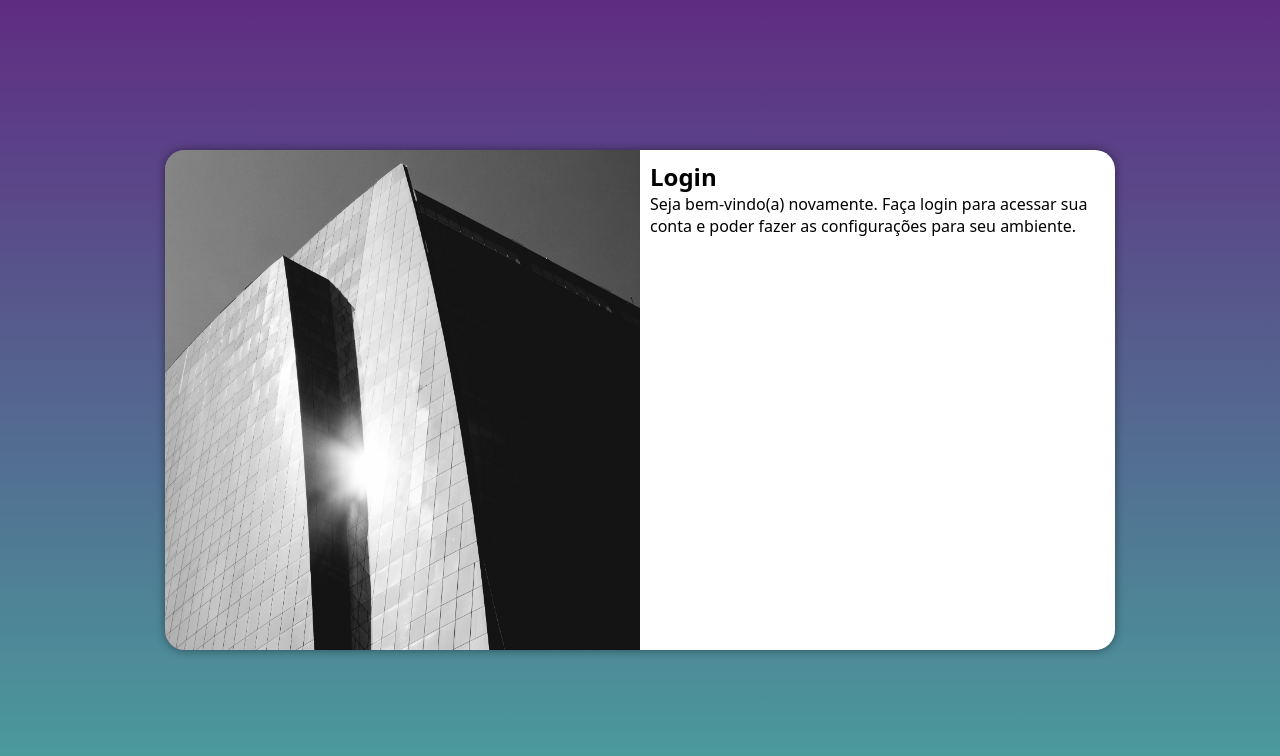
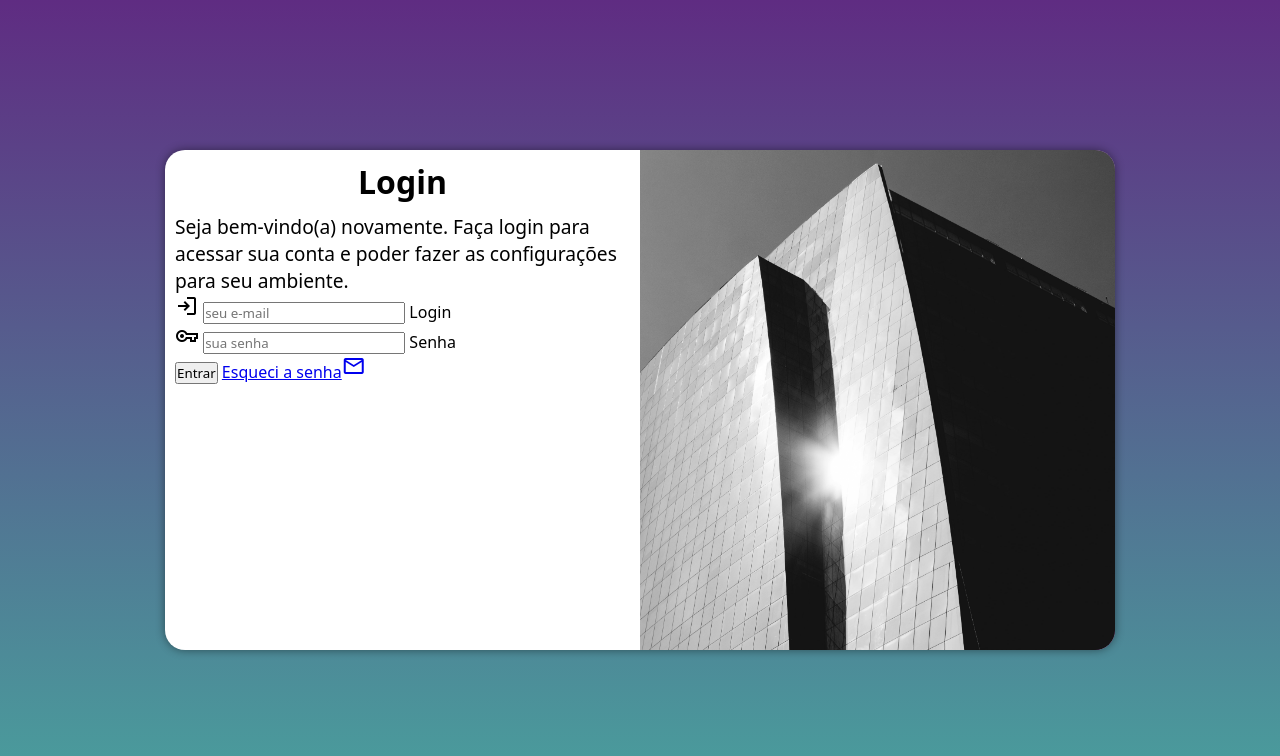
Before and after one commit to alanpereiradasilva/projeto-login, a plain HTML site: page index.html in a window 1280 px wide. Drawn offline with nearby package versions, Linux system fonts and the light colour scheme.

Commit message:
adicionei o formulário

```diff
--- a/estilos/media-query.css
+++ b/estilos/media-query.css
@@ -40,13 +40,21 @@ Grandes telas: acima de 1366
     }
 
     section#login > div#imagem {
-        float: left;
+        float: right;
         width: 50%;
         height: 100%;
     }
 
     section#login > div#formulario {
-        float: right;
+        float: left;
         width: 50%;
     }
+
+    div#formulario > h1 {
+        font-size: 2em;
+    }
+
+    div#formulario > p {
+        font-size: 1.2em;
+    }
 }
--- a/estilos/style.css
+++ b/estilos/style.css
@@ -52,3 +52,12 @@ section#login > div#formulario {
     display: block;
     padding: 10px;
 }
+
+div#formulario > h1 {
+    text-align: center;
+    margin-bottom: 10px;
+}
+
+div#formulario > p {
+    font-size: 0.8em;
+}
--- a/index.html
+++ b/index.html
@@ -4,6 +4,9 @@
     <meta charset="UTF-8">
     <meta name="viewport" content="width=device-width, initial-scale=1.0">
     <title>Login</title>
+    <link rel="stylesheet" href="https://fonts.googleapis.com/css2?family=Material+Symbols+Outlined:opsz,wght,FILL,GRAD@20..48,100..700,0..1,-50..200&icon_names=login" />
+    <link rel="stylesheet" href="https://fonts.googleapis.com/css2?family=Material+Symbols+Outlined:opsz,wght,FILL,GRAD@20..48,100..700,0..1,-50..200&icon_names=vpn_key" />
+    <link rel="stylesheet" href="https://fonts.googleapis.com/css2?family=Material+Symbols+Outlined:opsz,wght,FILL,GRAD@20..48,100..700,0..1,-50..200&icon_names=mail" />
     <link rel="stylesheet" href="estilos/style.css">
     <link rel="stylesheet" href="estilos/media-query.css">
 </head>
@@ -17,8 +20,22 @@
                 <h1>Login</h1>
                 <p>Seja bem-vindo(a) novamente. Faça login para acessar sua conta e poder
                 fazer as configurações para seu ambiente.</p>
-                <form action="login.php" method="post">
-
+                <form action="login.php" method="post" autocomplete="on">
+                    <div class="campo">
+                        <span class="material-symbols-outlined">login</span>
+                        <input type="email" name="login" id="ilogin" placeholder="seu e-mail"
+                        autocomplete="email" required maxlength="30">
+                        <label for="ilogin">Login</label>
+                    </div>
+                    <div class="campo">
+                        <span class="material-symbols-outlined">vpn_key</span>
+                        <input type="password" name="senha" id="isenha" placeholder="sua senha"
+                        autocomplete="current-password" required minlength="8" maxlength="20">
+                        <label for="isenha">Senha</label>
+                    </div>
+                    <input type="submit" value="Entrar">
+                    <a href="esqueci.html">Esqueci a senha<span class="material-symbols-outlined">
+                    mail</span></a>
                 </form>
             </div>
         </section>
```
